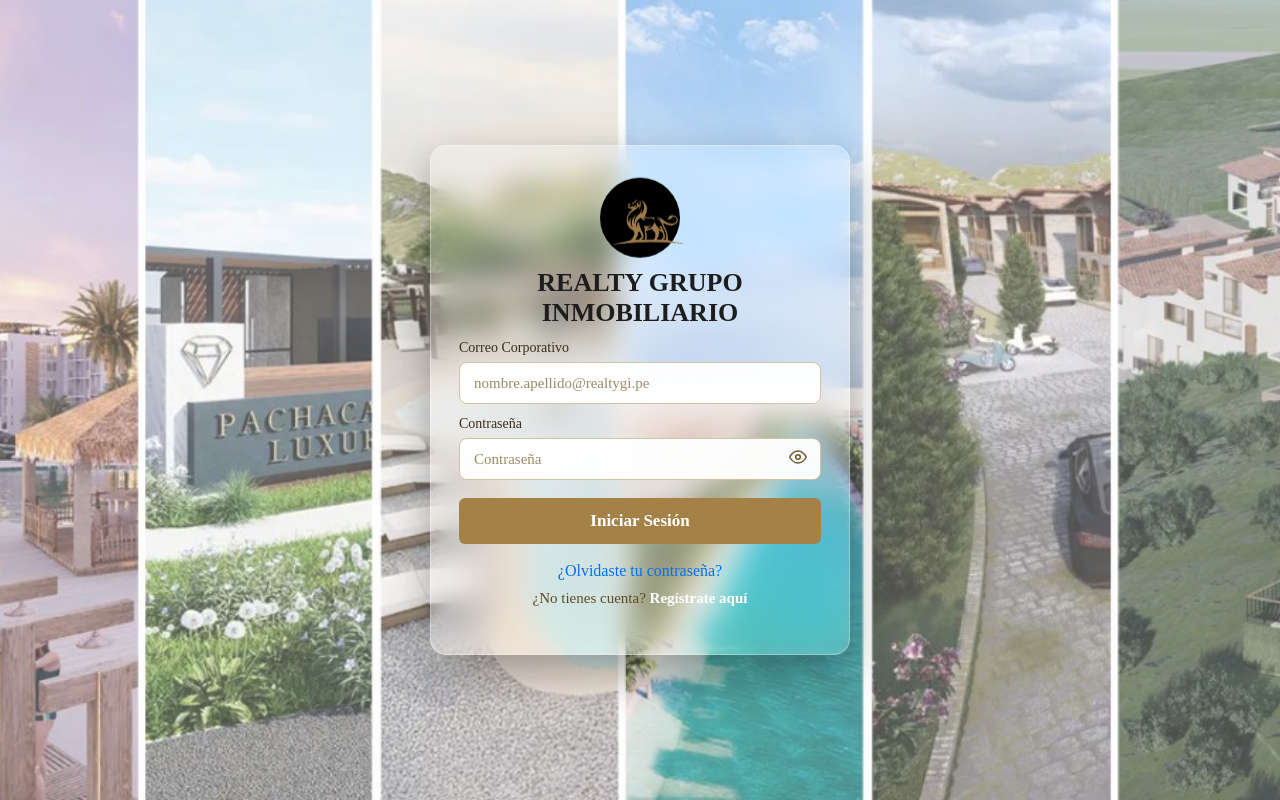
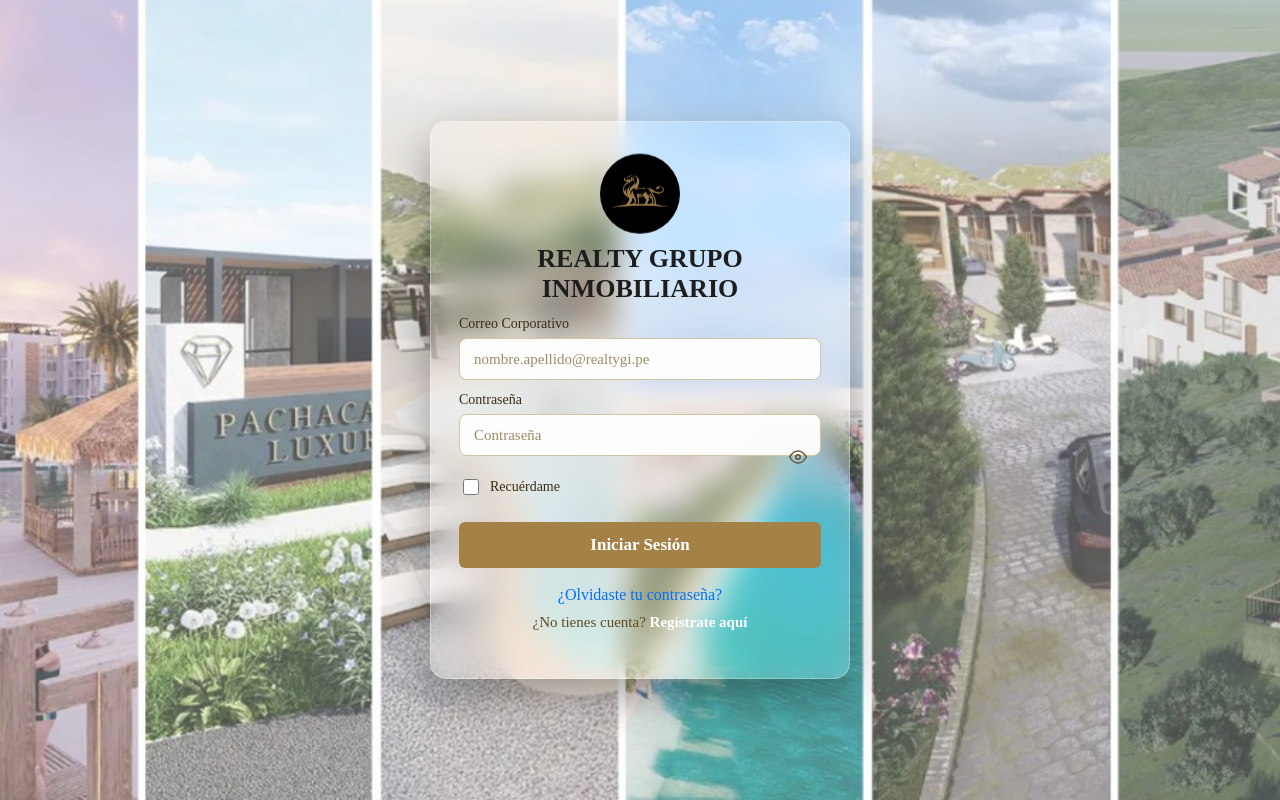
Before and after one commit to Bry504/realtygi-app, a Next.js app: page /auth in a window 1280 px wide. Built offline with nearby package versions, Linux system fonts and the light colour scheme.

Commit message:
fix(auth): logo centrado y opción Recuérdame

```diff
--- a/pages/auth.tsx
+++ b/pages/auth.tsx
@@ -9,6 +9,7 @@
   const [showPwd, setShowPwd] = useState(false);
   const [loading, setLoading] = useState(false);
   const [msg, setMsg] = useState<string | null>(null);
+  const [remember, setRemember] = useState(false);
 
   async function onSubmit(e: React.FormEvent<HTMLFormElement>) {
     e.preventDefault();
@@ -36,7 +37,7 @@
         <div className="overlay" />
         <div className="glass">
           <div className="logo" aria-hidden>
-            <Image src="/logo.png" alt="Logo Realty GI" width={80} height={80} priority />
+            <Image src="/logo.png" alt="Logo Realty GI" width={64} height={64} priority style={{ objectFit: 'contain' }} />
           </div>
 
           <h1>REALTY GRUPO INMOBILIARIO</h1>
@@ -68,6 +69,17 @@
                 autoComplete="current-password"
                 required
               />
+              <div className="row">
+                 <label className="remember">
+                 <input
+                 type="checkbox"
+                 checked={remember}
+                  onChange={(e) => setRemember(e.target.checked)}
+              />
+                <span>Recuérdame</span>
+                 </label>
+                </div>
+
               <button
                 type="button"
                 className="eyeBtn"
@@ -276,6 +288,27 @@
         @media (max-width: 480px) {
           .glass { padding: 24px 20px; }
         }
+          .row {
+            display: flex;
+             align-items: center;
+             justify-content: flex-start;
+             margin-top: 8px;
+            }
+
+            .remember {
+            display: inline-flex;
+             align-items: center;
+             gap: 8px;
+             font-size: 14px;
+             color: #3a2c1a;
+             cursor: pointer;
+            }
+
+            .remember input {
+             width: 16px;
+             height: 16px;
+             accent-color: #a38147; /* tono dorado */
+            }
       `}</style>
     </>
   );
```
